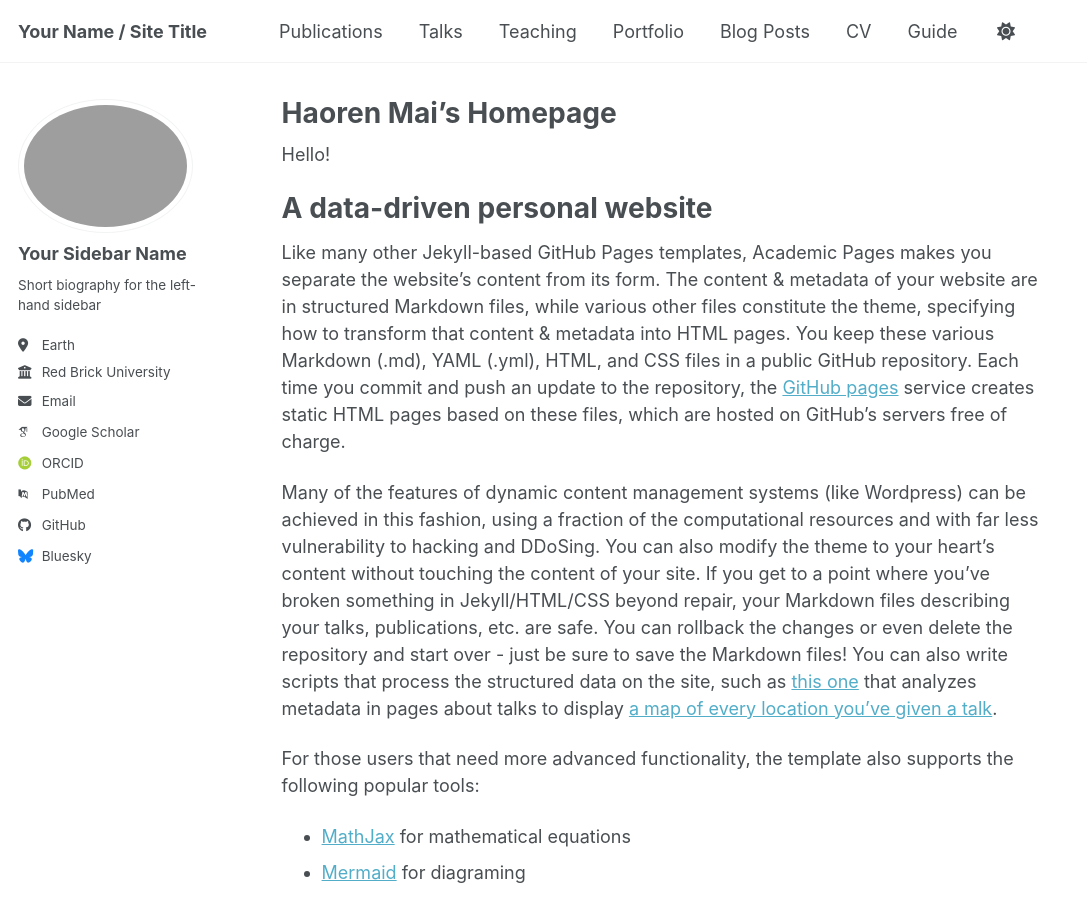
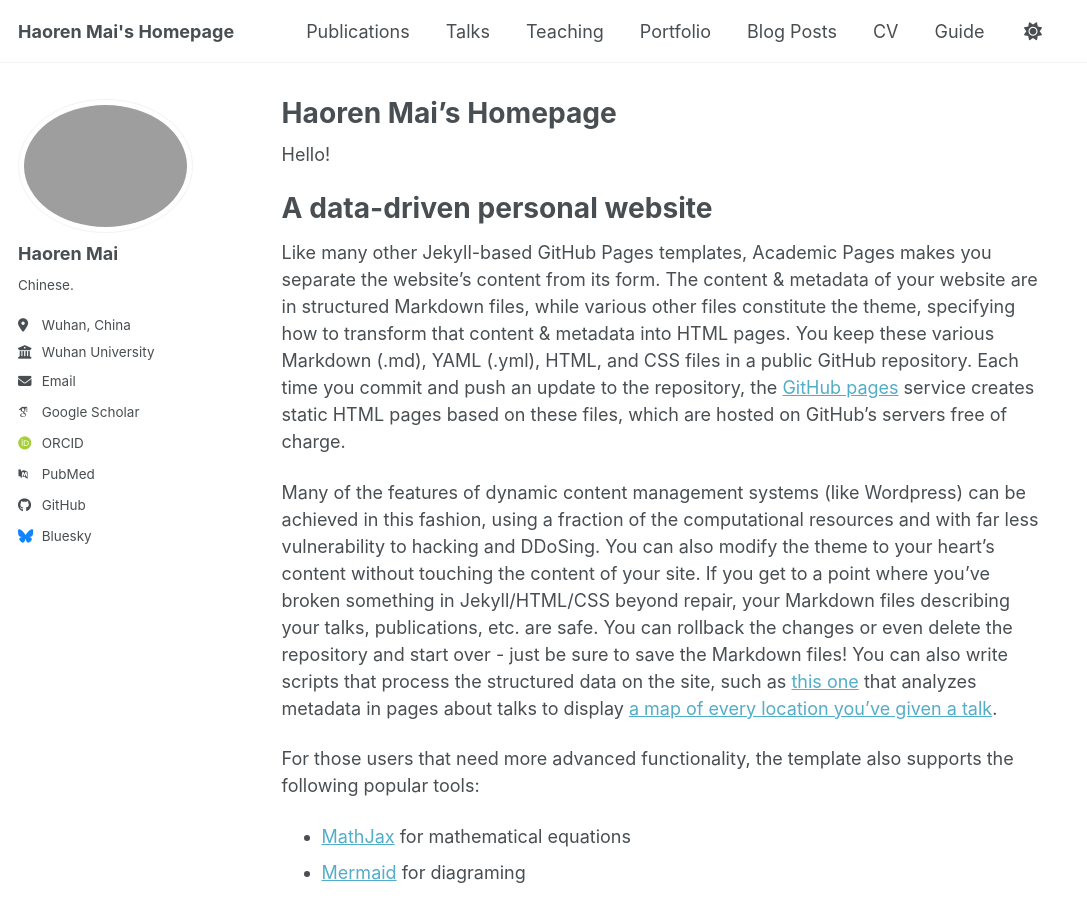
Before and after one commit to haorenmai/haorenmai, a Jekyll site: the page built from _pages/about.md, in a window 1280 px wide and 900 px high. Shown: the whole window, without its empty margins (0-1087 px from the left). Built offline with Jekyll 4.4.1, drawn with Linux system fonts in a browser that asks for light colours; some web fonts are replaced; a script bundle is joined from its source files by our own code; library files that are not in the unit come from our copies.

Commit message:
_config.yml

```diff
--- a/_config.yml
+++ b/_config.yml
@@ -9,7 +9,7 @@
 # Basic Site Settings
 locale                   : "en-US"
 site_theme               : "default" # Currently available options are "default", "air"
-title                    : "Your Name / Site Title"
+title                    : "Haoren Mai's Homepage"
 title_separator          : "-"
 name                     : &name "Haoren Mai"
 description              : &description "Haoren Mai's academic portfolio"   # Update this with a general description of your site, this is the default if not overridden by a page
@@ -24,13 +24,13 @@ repository               : "academicpages/academicpages.github.io"
 author:
   # Biographic information
   avatar           : # "profile.png"
-  name             : "Your Sidebar Name"
+  name             : "Haoren Mai"
   pronouns         : # example: "she/her"
-  bio              : "Short biography for the left-hand sidebar"
-  location         : "Earth"
-  employer         : "Red Brick University"
+  bio              : "Chinese."
+  location         : "Wuhan, China"
+  employer         : "Wuhan University"
   uri              : # URL
-  email            : "none@example.org"
+  email            : "houyanmak@whu.edu.cn"
 
   # Academic websites
   academia         : # URL
```
